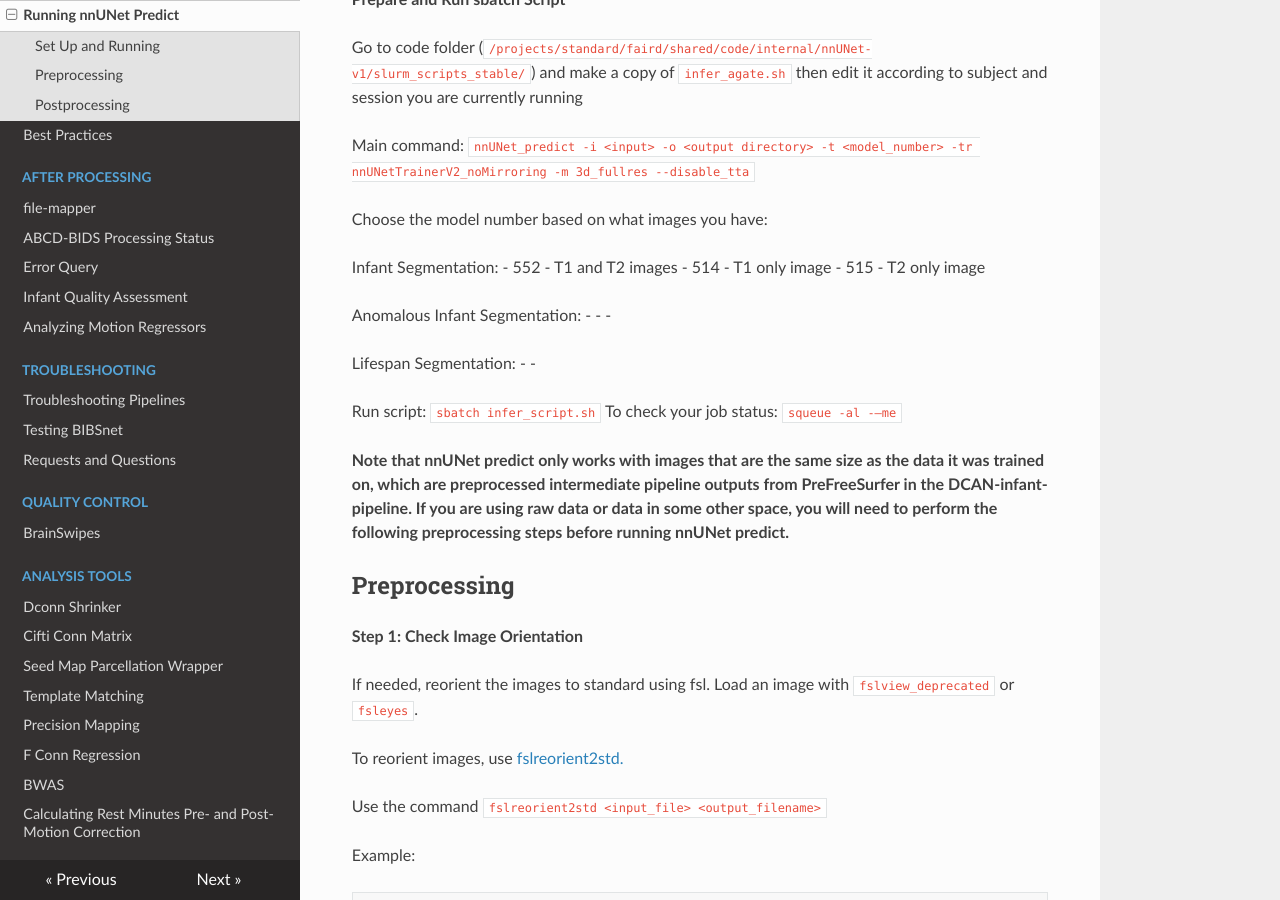
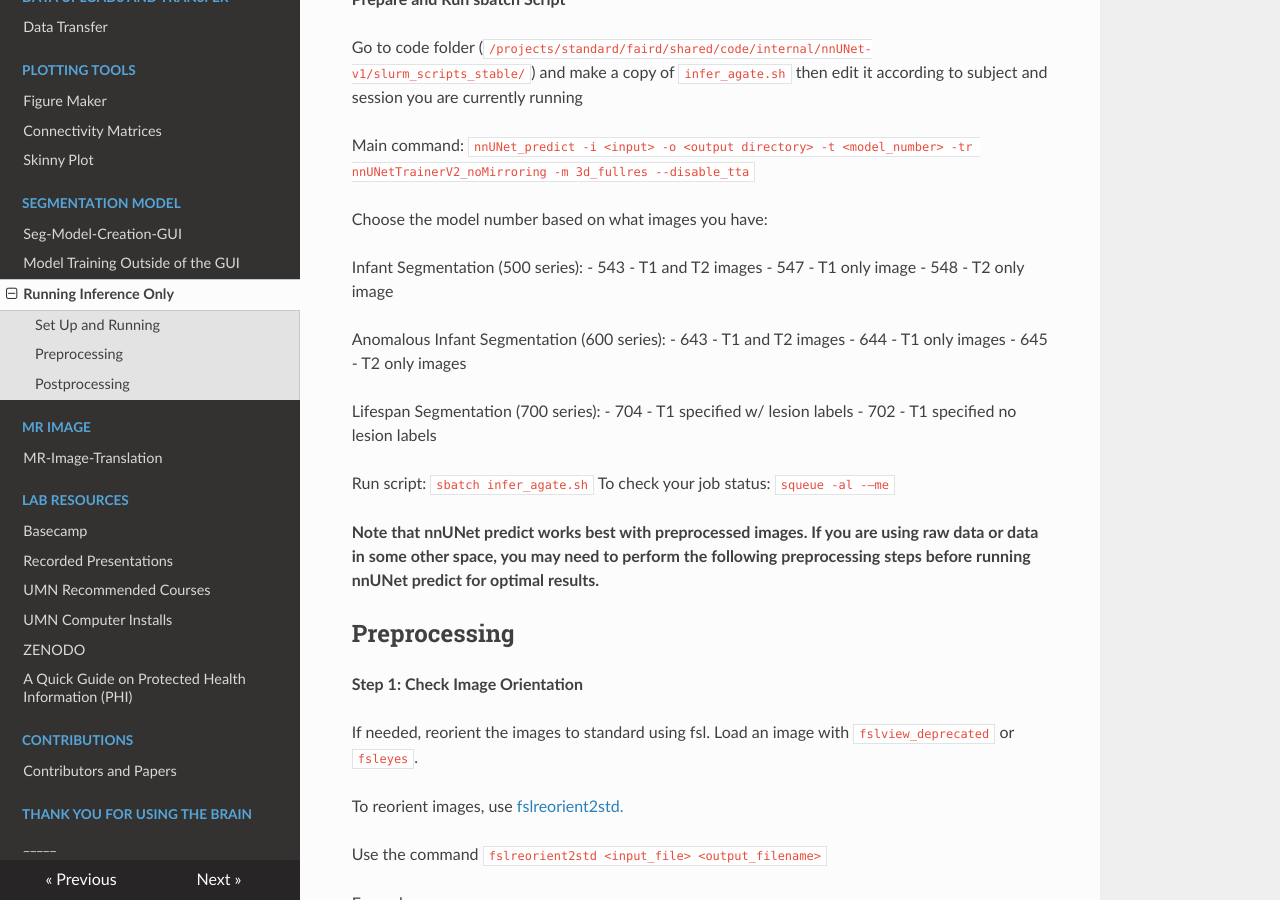
Before and after one commit to DCAN-Labs/cdni-brain, an MkDocs documentation site: the page built from docs/nnunet.md, in a window 1280 px wide and 900 px high, scrolled down 688 px. Built offline with MkDocs 1.6.1, drawn with Linux system fonts in a browser that asks for light colours; nearby versions of some CDN libraries; some of the changed text lies outside the part shown.

Commit message:
updates to seg model documentation

```diff
--- a/docs/nnunet.md
+++ b/docs/nnunet.md
@@ -22,25 +22,25 @@ Main command: `nnUNet_predict -i <input> -o <output directory> -t <model_number>
 
 Choose the model number based on what images you have:
 
-Infant Segmentation:
-    - 552 - T1 and T2 images
-    - 514 - T1 only image
-    - 515 - T2 only image
+Infant Segmentation (500 series):
+    - 543 - T1 and T2 images
+    - 547 - T1 only image
+    - 548 - T2 only image
 
-Anomalous Infant Segmentation:
-    -
-    -
-    -
+Anomalous Infant Segmentation (600 series):
+    - 643 - T1 and T2 images
+    - 644 - T1 only images
+    - 645 - T2 only images
 
-Lifespan Segmentation:
-    -
-    -
+Lifespan Segmentation (700 series):
+    - 704 - T1 specified w/ lesion labels
+    - 702 - T1 specified no lesion labels
 
 
-Run script:  `sbatch infer_script.sh`
+Run script:  `sbatch infer_agate.sh`
 To check your job status: `squeue -al -–me`
 
-**Note that nnUNet predict only works with images that are the same size as the data it was trained on, which are preprocessed intermediate pipeline outputs from PreFreeSurfer in the DCAN-infant-pipeline. If you are using raw data or data in some other space, you will need to perform the following preprocessing steps before running nnUNet predict.**
+**Note that nnUNet predict works best with preprocessed images. If you are using raw data or data in some other space, you may need to perform the following preprocessing steps before running nnUNet predict for optimal results.**
 
 ## Preprocessing
 
--- a/mkdocs.yml
+++ b/mkdocs.yml
@@ -67,7 +67,6 @@ nav:
       - S3 Pipeline Wrappers: wrappers.md
       - Infant Pipeline Documentation: infant-doc.md
       - DCAN-infant Templates/Atlases: dcan-infant-templates.md
-      - Running nnUNet Predict: nnunet.md
       - Best Practices: processing-sop.md
   - After processing:
       - file-mapper: filemapper.md
@@ -99,6 +98,7 @@ nav:
   - Segmentation Model:
       - Seg-Model-Creation-GUI: automation_training_interface.md
       - Model Training Outside of the GUI: training-nnunet.md
+      - Running Inference Only: nnunet.md
   - MR Image:
       - MR-Image-Translation: mr-image-translation.md
   - Lab Resources:
```
